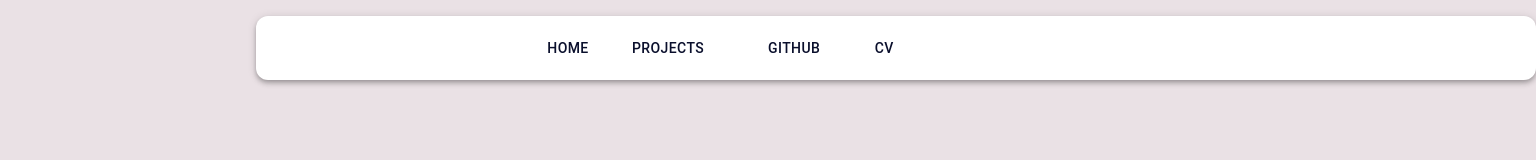
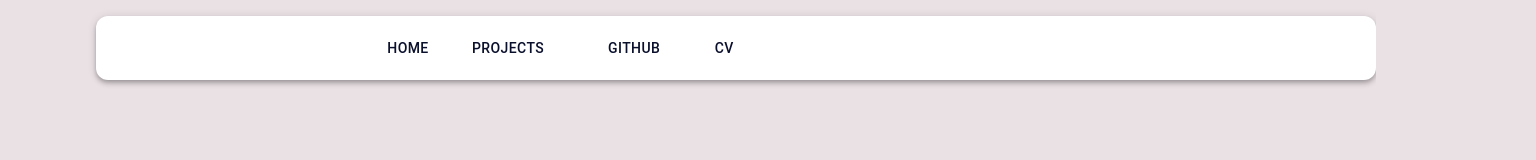
Before and after one commit to juliataro/portfolio-website, a React (Vite) app: page / in a window 1280 px wide. Shown: the top 160 px of the page, 1536 px wide, since content can reach past the window. Built offline with nearby package versions, Linux system fonts and the light colour scheme; some icons are missing; a web font is replaced by a local one.

Commit message:
Update Nav.tsx

```diff
--- a/src/components/navigation/Nav.tsx
+++ b/src/components/navigation/Nav.tsx
@@ -82,7 +82,6 @@ const Nav: React.FC = () => {
         position="static"
         sx={{
           backgroundColor: "#ffffff",
-          marginLeft: "20%",
         }}
       >
         <Toolbar sx={{ maxWidth: "1070px", width: "60%", mx: "auto" }}>
```
